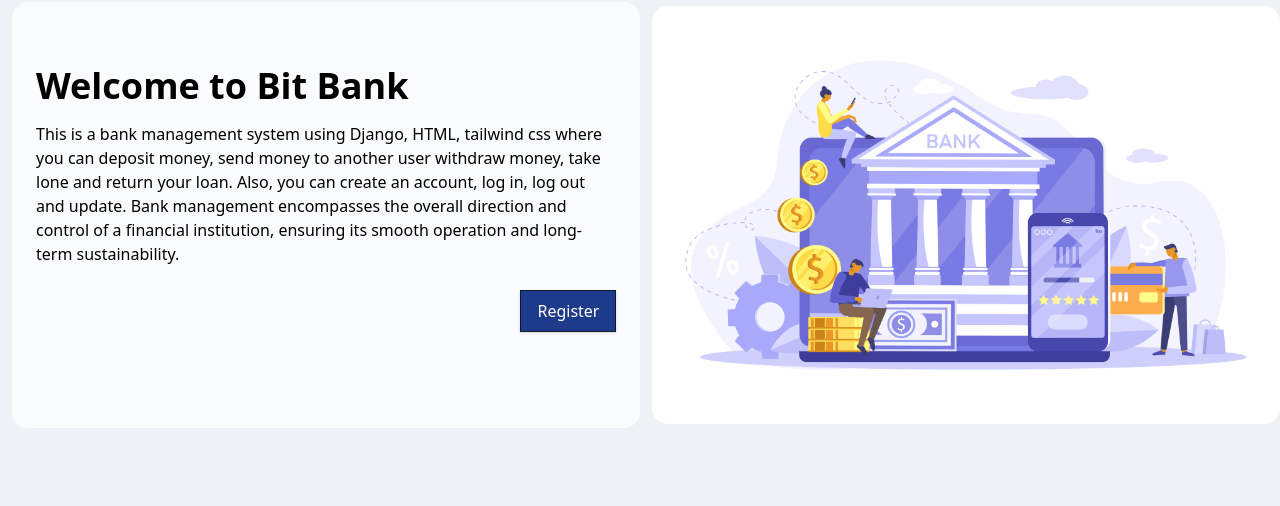
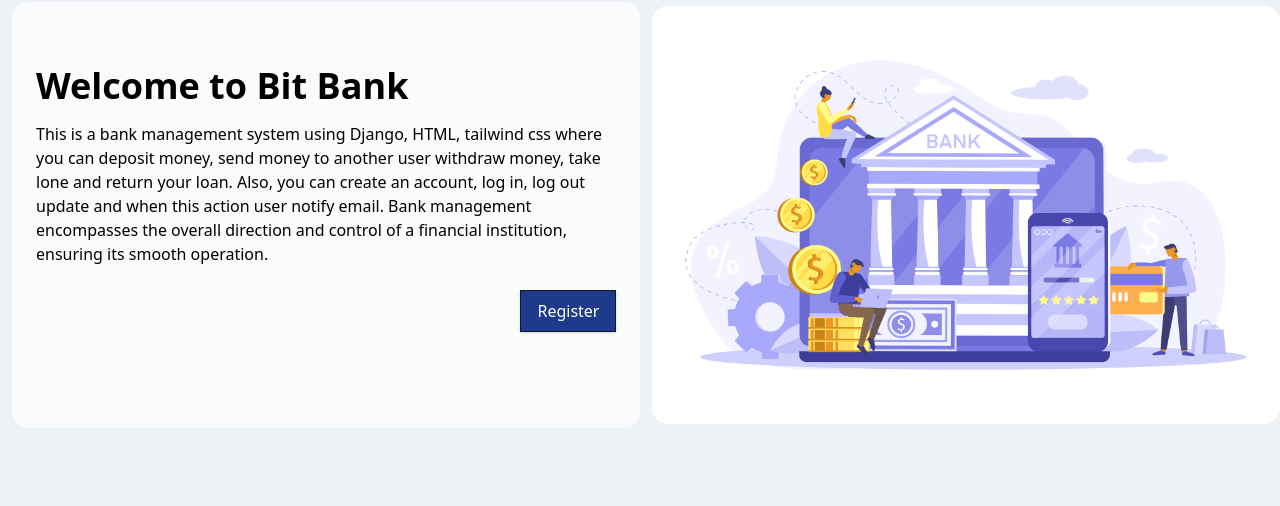
Before and after one commit to jahidul17/mamar-bank, a Django app: page / in a window 1280 px wide. Shown: the part 192-698 px from the top of the page. Run offline with Django 5.2, Linux system fonts and the light colour scheme.

Commit message:
Update welcome page.

```diff
--- a/core/templates/index.html
+++ b/core/templates/index.html
@@ -8,7 +8,7 @@
     <div class="flex flex-col w-full lg:w-1/2 justify-center items-start pt-12 pb-24 px-6 bg-white rounded-2xl bg-opacity-70 mx-3">
         <h1 class="font-bold text-4xl my-4">Welcome to Bit Bank</h1>
         <p class="leading-normal mb-6">
-            This is a bank management system using Django, HTML, tailwind css where you can deposit money, send money to another user withdraw money, take lone and return your loan. Also, you can create an account, log in, log out and update. Bank management encompasses the overall direction and control of a financial institution, ensuring its smooth operation and long-term sustainability.
+            This is a bank management system using Django, HTML, tailwind css where you can deposit money, send money to another user withdraw money, take lone and return your loan. Also, you can create an account, log in, log out update and when this action user notify email. Bank management encompasses the overall direction and control of a financial institution, ensuring its smooth operation.
 
         </p>
         <div class="flex justify-end w-full">
```
Also changed, not shown: core/static/img/bank.jpg (deleted).
